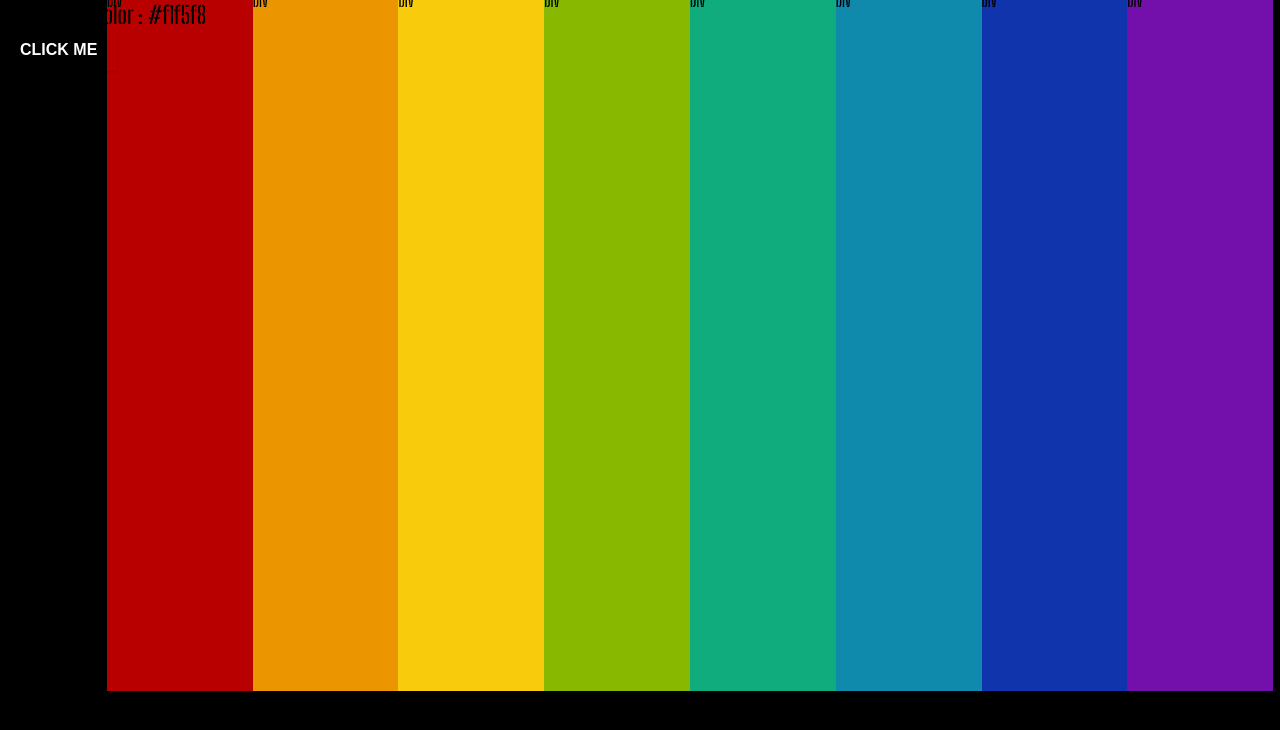
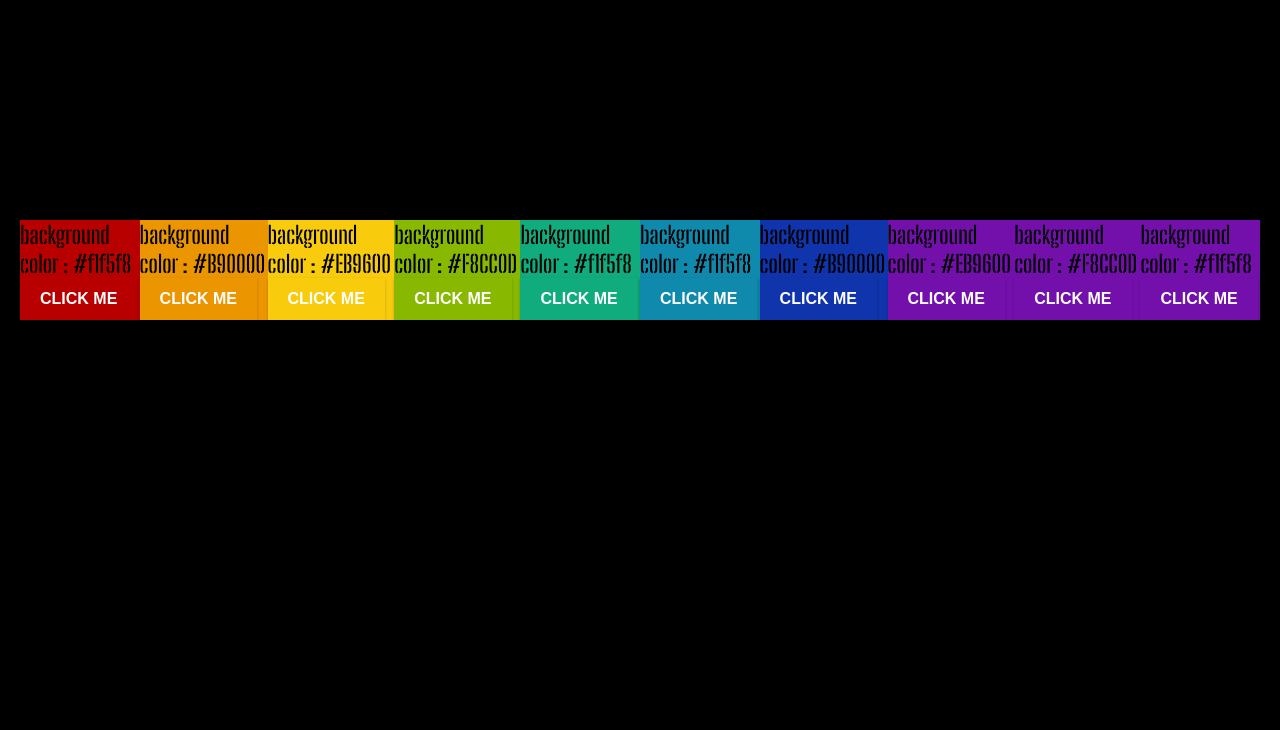
Before and after one commit to cruidin/js-test, a plain HTML site: page index.html in a window 1280 px wide. Drawn offline with Linux system fonts and the light colour scheme.

Commit message:
Add new divs and fix js code to make the background color divs change independently

```diff
--- a/assets/css/style.css
+++ b/assets/css/style.css
@@ -65,7 +65,20 @@ h1 {
   background-color: #7310AC;
 }
 
+#nineth-div {
+  background-color: #7310AC;
+}
+
+#tenth-div {
+  background-color: #7310AC;
+}
+
+
 /* code from js tutorial */
+
+.color {
+  color: var(--clr-primary-5);
+}
 
 .btn-hero {
   text-transform: uppercase;
--- a/assets/js/script.js
+++ b/assets/js/script.js
@@ -1,14 +1,79 @@
-const colors = [0, 1, 2, 3, 4, 5, 6, 7, 8, 9, A, B, C, D, E, F];
-const btn = document.getElementById('btn');
-const firstDiv = document.querySelector(".first-div");
+const hex = [0, 1, 2, 3, 4, 5, 6, 7, 8, 9, "A", "B", "C", "D", "E",
+  "F"];
+
+const btn = document.getElementById("btn");
+const btnTwo = document.getElementById("btn2");
+const btnThree = document.getElementById("btn3");
+const btnFour = document.getElementById("btn4");
+const btnFive = document.getElementById("btn5");
+const btnSix = document.getElementById("btn6");
+const btnSeven = document.getElementById("btn7");
+const btnEight = document.getElementById("btn8");
+const btnNine = document.getElementById("btn9");
+const btnTen = document.getElementById("btn10");
+const colorOne = document.querySelector(".color-one");
+const colorTwo = document.querySelector(".color-two");
+const colorThree = document.querySelector(".color-three");
+const colorFour = document.querySelector(".color-four");
+const colorFive = document.querySelector(".color-five");
+const colorSix = document.querySelector(".color-six");
+const colorSeven = document.querySelector(".color-seven");
+const colorEight = document.querySelector(".color-eight");
+const colorNine = document.querySelector(".color-nine");
+const colorTen = document.querySelector(".color-ten");
 
 btn.addEventListener("click", function() {
   let hexColor = "#";
   for(let i = 0; i < 6; i++) {
     hexColor += hex[getRandomNumber()];
   }
-color.textContent = hexColor;
-document.body.style.backgroundColor = hexColor;
+colorOne.textContent = hexColor;
+document.getElementById("first-div").style.backgroundColor = hexColor;
+});
+
+btnTwo.addEventListener("click", function() {
+  let hexColor = "#";
+  for(let i = 0; i < 6; i++) {
+    hexColor += hex[getRandomNumber()];
+  }
+colorTwo.textContent = hexColor;
+document.getElementById("second-div").style.backgroundColor = hexColor;
+});
+
+btnThree.addEventListener("click", function() {
+  let hexColor = "#";
+  for(let i = 0; i < 6; i++) {
+    hexColor += hex[getRandomNumber()];
+  }
+colorThree.textContent = hexColor;
+document.getElementById("third-div").style.backgroundColor = hexColor;
+});
+
+btnFour.addEventListener("click", function() {
+  let hexColor = "#";
+  for(let i = 0; i < 6; i++) {
+    hexColor += hex[getRandomNumber()];
+  }
+colorFour.textContent = hexColor;
+document.getElementById("fourth-div").style.backgroundColor = hexColor;
+});
+
+btnFive.addEventListener("click", function() {
+  let hexColor = "#";
+  for(let i = 0; i < 6; i++) {
+    hexColor += hex[getRandomNumber()];
+  }
+colorFive.textContent = hexColor;
+document.getElementById("fifth-div").style.backgroundColor = hexColor;
+});
+
+btnSix.addEventListener("click", function() {
+  let hexColor = "#";
+  for(let i = 0; i < 6; i++) {
+    hexColor += hex[getRandomNumber()];
+  }
+colorSix.textContent = hexColor;
+document.getElementById("sixth-div").style.backgroundColor = hexColor;
 });
 
 function getRandomNumber() {
--- a/index.html
+++ b/index.html
@@ -6,19 +6,89 @@
     <title></title>
   </head>
   <body>
+<div class="container">
+
+
+<!-- code from sample -->
+<div id="first-div">
+  <h2>background color : <span class="color-one">#f1f5f8</span></h2>
+  <button class="btn btn-hero" id="btn">click me</button>
+</div>
+<div id="second-div">
+  <h2>background color : <span class="color-two">#B90000</span></h2>
+  <button class="btn btn-hero" id="btn2">click me</button>
+</div>
+<div id="third-div">
+  <h2>background color : <span class="color-three">#EB9600</span></h2>
+  <button class="btn btn-hero" id="btn3">click me</button>
+</div>
+<div id="fourth-div">
+  <h2>background color : <span class="color-four">#F8CC0D</span></h2>
+  <button class="btn btn-hero" id="btn4">click me</button>
+</div>
+<div id="fifth-div">
+  <h2>background color : <span class="color-five">#f1f5f8</span></h2>
+  <button class="btn btn-hero" id="btn5">click me</button>
+</div>
+<div id="sixth-div">
+  <h2>background color : <span class="color-six">#f1f5f8</span></h2>
+  <button class="btn btn-hero" id="btn">click me</button>
+</div>
+<div id="seventh-div">
+  <h2>background color : <span class="color-seven">#B90000</span></h2>
+  <button class="btn btn-hero" id="btn2">click me</button>
+</div>
+<div id="eight-div">
+  <h2>background color : <span class="color-eight">#EB9600</span></h2>
+  <button class="btn btn-hero" id="btn3">click me</button>
+</div>
+<div id="nineth-div">
+  <h2>background color : <span class="color-nine">#F8CC0D</span></h2>
+  <button class="btn btn-hero" id="btn4">click me</button>
+</div>
+<div id="tenth-div">
+  <h2>background color : <span class="color-ten">#f1f5f8</span></h2>
+  <button class="btn btn-hero" id="btn5">click me</button>
+</div>
+</div>
+
+<!--
+
     <div class="box">
       <h2>background color : <span class="color">#f1f5f8</span></h2>
       <button class="btn btn-hero" id="btn">click me</button>
     </div>
     <div class="container"><h1>CLICK ME</h1>
-      <div class="rainbow" id="first-div">DIV</div>
-      <div class="rainbow" id="second-div">DIV</div>
-      <div class="rainbow" id="third-div">DIV</div>
-      <div class="rainbow" id="fourth-div">DIV</div>
-      <div class="rainbow" id="fifth-div">DIV</div>
-      <div class="rainbow" id="sixth-div">DIV</div>
-      <div class="rainbow" id="seventh-div">DIV</div>
-      <div class="rainbow" id="eight-div">DIV</div>
+      <div class="rainbow container" id="first-div">
+        <button class="btn btn-hero" id="btn">click me</button>
+      </div>
+      <div class="rainbow" id="second-div">
+        <button class="btn btn-hero" id="btn">click me</button>
+      </div>
+      <div class="rainbow" id="third-div">
+        <button class="btn btn-hero" id="btn">click me</button>
+      </div>
+      <div class="rainbow" id="fourth-div">
+        <button class="btn btn-hero" id="btn">click me</button>
+      </div>
+      <div class="rainbow" id="fifth-div">
+        <button class="btn btn-hero" id="btn">click me</button>
+      </div>
+      <div class="rainbow" id="sixth-div">
+        <button class="btn btn-hero" id="btn">click me</button>
+      </div>
+      <div class="rainbow" id="seventh-div">
+        <button class="btn btn-hero" id="btn">click me</button>
+      </div>
+      <div class="rainbow" id="eight-div">
+        <button class="btn btn-hero" id="btn">click me</button>
+      </div>
     </div>
+
+    -->
+
+    <script src="./assets/js/script.js">
+
+    </script>
   </body>
 </html>
```
